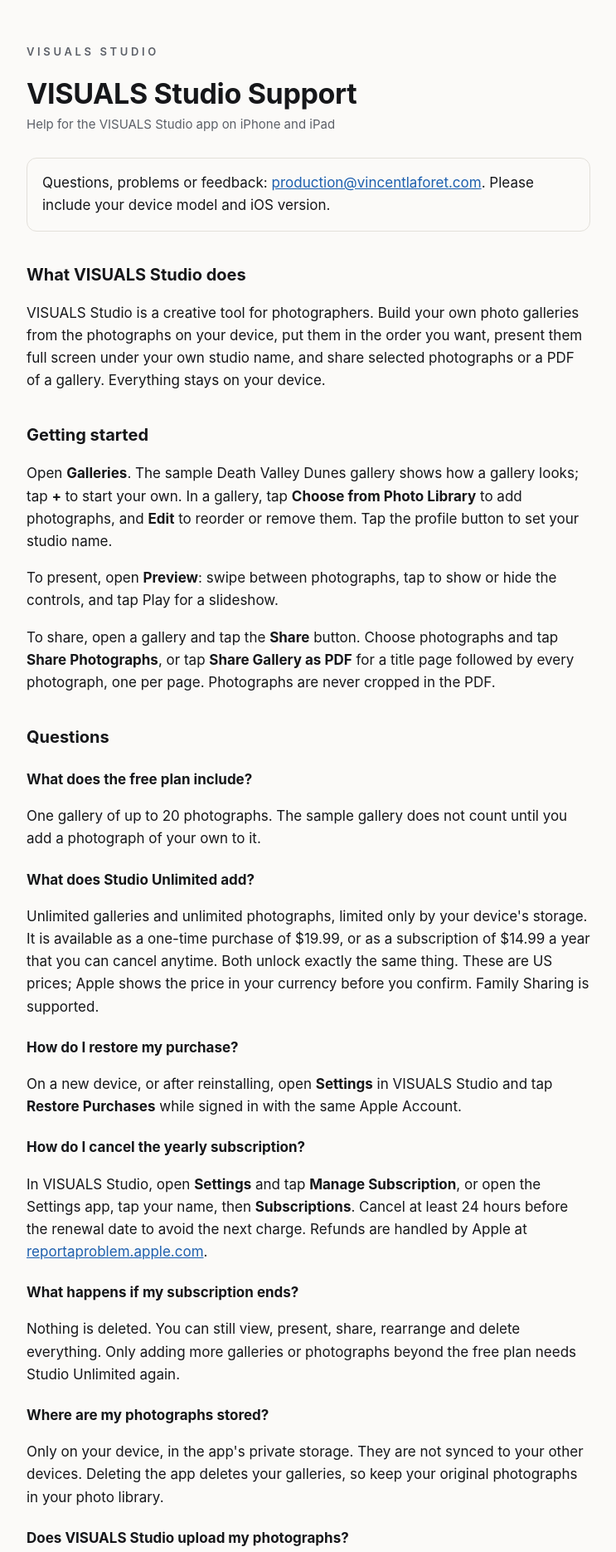
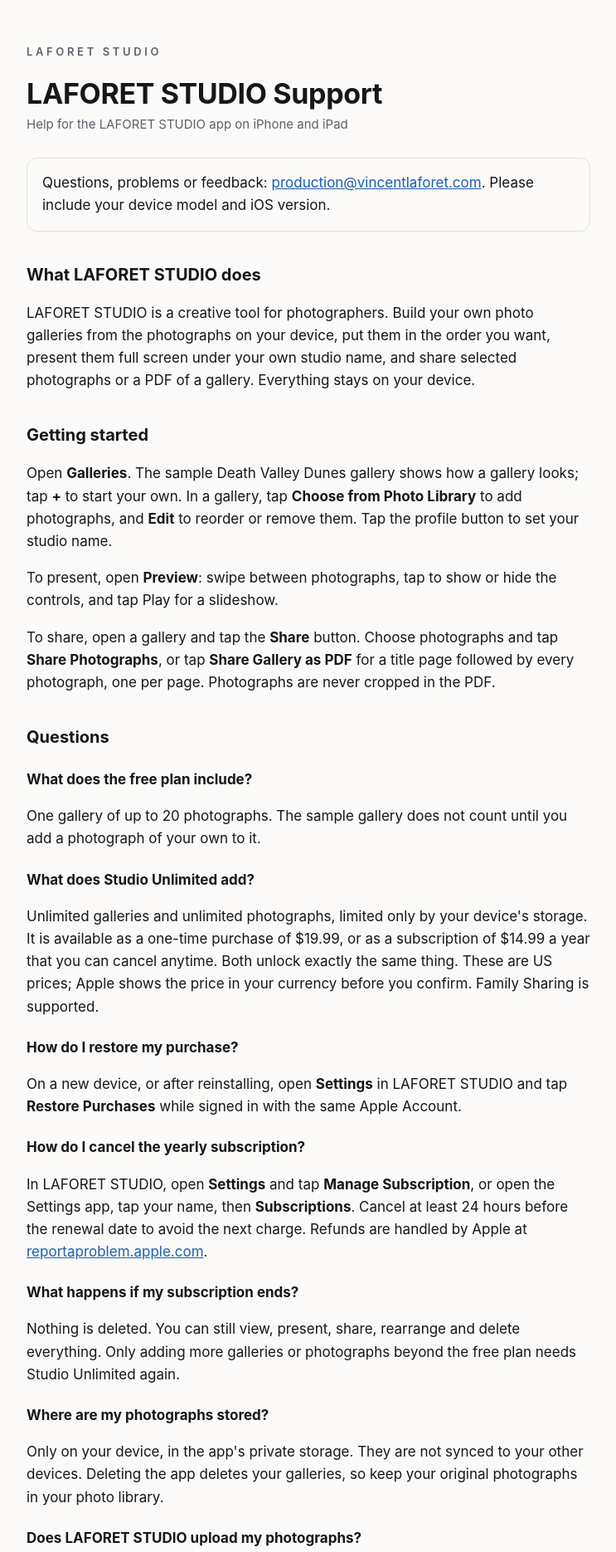
Before and after one commit to Laforet-Productions/visuals, a plain HTML site: page studio/support.html in a window 1280 px wide. Shown: the top 1870 px of the page at 83% size, without its empty margins (268-1011 px from the left). Drawn offline with Linux system fonts and the light colour scheme.

Commit message:
Studio pages: the app is LAFORET STUDIO (Vincent, 26 Nov 2026)
VISUALS build 34's 'Build your own app' row falls back to studio/support.html, and
Vincent named the companion app LAFORET STUDIO (26 Nov 2026, about 9:05 PM ET).
Renames 'VISUALS Studio' and 'VISUALS STUDIO' on the support and privacy pages.
No other wording changes.

Co-Authored-By: Claude Opus 5.5 <noreply@anthropic.com>
Claude-Session: https://claude.ai/code/session_011z6Qv5aMjagkTtf1Va84A3

```diff
--- a/studio/support.html
+++ b/studio/support.html
@@ -3,8 +3,8 @@
 <head>
 <meta charset="utf-8">
 <meta name="viewport" content="width=device-width, initial-scale=1">
-<title>VISUALS Studio Support | Vincent Laforet</title>
-<meta name="description" content="Help and support for the VISUALS Studio app by Vincent Laforet: build your own photo galleries, present them and share them.">
+<title>LAFORET STUDIO Support | Vincent Laforet</title>
+<meta name="description" content="Help and support for the LAFORET STUDIO app by Vincent Laforet: build your own photo galleries, present them and share them.">
 <style>
   :root { color-scheme: light dark; --bg:#fbfaf8; --fg:#16171a; --muted:#5c6068; --rule:#e3e0da; --link:#1d5fae; }
   @media (prefers-color-scheme: dark) { :root { --bg:#0e0f12; --fg:#ecebe8; --muted:#a3a7ae; --rule:#2a2c31; --link:#8cb8ff; } }
@@ -24,14 +24,14 @@
 </head>
 <body>
 <main>
-  <a class="brand" href="/visuals/studio/support.html">VISUALS STUDIO</a>
-  <h1>VISUALS Studio Support</h1>
-  <p class="meta">Help for the VISUALS Studio app on iPhone and iPad</p>
+  <a class="brand" href="/visuals/studio/support.html">LAFORET STUDIO</a>
+  <h1>LAFORET STUDIO Support</h1>
+  <p class="meta">Help for the LAFORET STUDIO app on iPhone and iPad</p>
 
   <div class="contact">Questions, problems or feedback: <a href="mailto:production@vincentlaforet.com?subject=VISUALS%20Studio%20Support">production@vincentlaforet.com</a>. Please include your device model and iOS version.</div>
 
-  <h2>What VISUALS Studio does</h2>
-  <p>VISUALS Studio is a creative tool for photographers. Build your own photo galleries from the photographs on your device, put them in the order you want, present them full screen under your own studio name, and share selected photographs or a PDF of a gallery. Everything stays on your device.</p>
+  <h2>What LAFORET STUDIO does</h2>
+  <p>LAFORET STUDIO is a creative tool for photographers. Build your own photo galleries from the photographs on your device, put them in the order you want, present them full screen under your own studio name, and share selected photographs or a PDF of a gallery. Everything stays on your device.</p>
 
   <h2>Getting started</h2>
   <p>Open <strong>Galleries</strong>. The sample Death Valley Dunes gallery shows how a gallery looks; tap <strong>+</strong> to start your own. In a gallery, tap <strong>Choose from Photo Library</strong> to add photographs, and <strong>Edit</strong> to reorder or remove them. Tap the profile button to set your studio name.</p>
@@ -47,10 +47,10 @@
   <p>Unlimited galleries and unlimited photographs, limited only by your device's storage. It is available as a one-time purchase of $19.99, or as a subscription of $14.99 a year that you can cancel anytime. Both unlock exactly the same thing. These are US prices; Apple shows the price in your currency before you confirm. Family Sharing is supported.</p>
 
   <h3>How do I restore my purchase?</h3>
-  <p>On a new device, or after reinstalling, open <strong>Settings</strong> in VISUALS Studio and tap <strong>Restore Purchases</strong> while signed in with the same Apple Account.</p>
+  <p>On a new device, or after reinstalling, open <strong>Settings</strong> in LAFORET STUDIO and tap <strong>Restore Purchases</strong> while signed in with the same Apple Account.</p>
 
   <h3>How do I cancel the yearly subscription?</h3>
-  <p>In VISUALS Studio, open <strong>Settings</strong> and tap <strong>Manage Subscription</strong>, or open the Settings app, tap your name, then <strong>Subscriptions</strong>. Cancel at least 24 hours before the renewal date to avoid the next charge. Refunds are handled by Apple at <a href="https://reportaproblem.apple.com">reportaproblem.apple.com</a>.</p>
+  <p>In LAFORET STUDIO, open <strong>Settings</strong> and tap <strong>Manage Subscription</strong>, or open the Settings app, tap your name, then <strong>Subscriptions</strong>. Cancel at least 24 hours before the renewal date to avoid the next charge. Refunds are handled by Apple at <a href="https://reportaproblem.apple.com">reportaproblem.apple.com</a>.</p>
 
   <h3>What happens if my subscription ends?</h3>
   <p>Nothing is deleted. You can still view, present, share, rearrange and delete everything. Only adding more galleries or photographs beyond the free plan needs Studio Unlimited again.</p>
@@ -58,11 +58,11 @@
   <h3>Where are my photographs stored?</h3>
   <p>Only on your device, in the app's private storage. They are not synced to your other devices. Deleting the app deletes your galleries, so keep your original photographs in your photo library.</p>
 
-  <h3>Does VISUALS Studio upload my photographs?</h3>
+  <h3>Does LAFORET STUDIO upload my photographs?</h3>
   <p>No. The app has no server and collects no data. When you share, the files go only where you send them.</p>
 
   <h2>Privacy</h2>
-  <p>VISUALS Studio has no account, no ads and no tracking. Read the <a href="/visuals/studio/privacy.html">privacy policy</a>. The app is licensed under Apple's standard <a href="https://www.apple.com/legal/internet-services/itunes/dev/stdeula/">Terms of Use</a>.</p>
+  <p>LAFORET STUDIO has no account, no ads and no tracking. Read the <a href="/visuals/studio/privacy.html">privacy policy</a>. The app is licensed under Apple's standard <a href="https://www.apple.com/legal/internet-services/itunes/dev/stdeula/">Terms of Use</a>.</p>
 
   <hr>
   <footer>&copy; 2026 Vincent Laforet &middot; <a href="/visuals/studio/privacy.html">Privacy</a> &middot; <a href="https://www.apple.com/legal/internet-services/itunes/dev/stdeula/">Terms of Use</a></footer>
```
Also changed, not shown: studio/privacy.html (+7 -7 lines).
